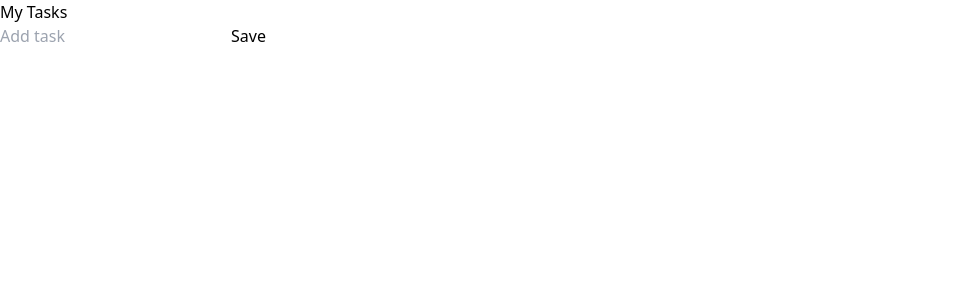
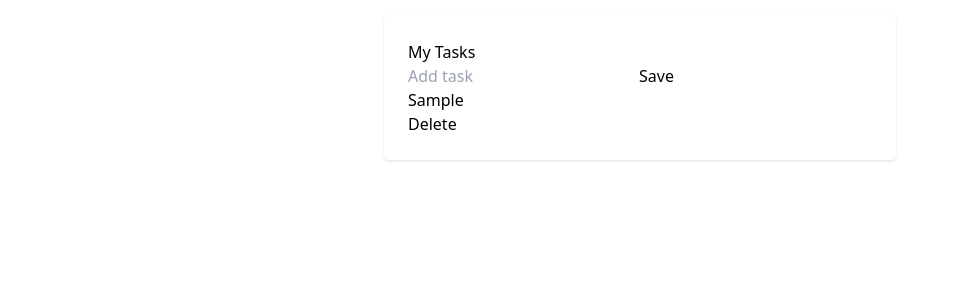
Before and after one commit to nadimtuhin/yet-another-todolist, a Next.js app: page / in a window 1280 px wide. Both pictures are taken after typing "Sample" into the empty fields and a click on the button "Save". Shown: the top 300 px of the page, without its empty margins (0-957 px from the left). Built offline with nearby package versions, Linux system fonts and the light colour scheme.

Commit message:
feat: show todoList and delete button

```diff
--- /dev/null
+++ b/components/home/TodoItem.jsx
@@ -0,0 +1,35 @@
+import React from 'react';
+import { useDispatch } from 'react-redux';
+import { deleteTask } from '../../redux/tasksSlice';
+
+// eslint-disable-next-line react/prop-types
+function TodoItem({ id, title }) {
+  const dispatch = useDispatch();
+
+  const removeTask = () => {
+    dispatch(
+      deleteTask({
+        id,
+      }),
+    );
+  };
+
+  return (
+    <li className="task-item">
+      <div>
+        {title}
+      </div>
+      <div>
+        <button
+          type="button"
+          className="remove-task-button"
+          onClick={() => { removeTask(); }}
+        >
+          Delete
+        </button>
+      </div>
+    </li>
+  );
+}
+
+export default TodoItem;
--- /dev/null
+++ b/components/home/TodoList.jsx
@@ -0,0 +1,17 @@
+import React from 'react';
+import { useSelector } from 'react-redux';
+import TodoItem from './TodoItem';
+
+function TodoList() {
+  const todos = useSelector((state) => state.tasks);
+
+  return (
+    <ul className="tasks-list">
+      {todos.map((todo) => (
+        <TodoItem id={todo.id} title={todo.name} completed={todo.status} />
+      ))}
+    </ul>
+  );
+}
+
+export default TodoList;
--- a/pages/index.jsx
+++ b/pages/index.jsx
@@ -1,4 +1,5 @@
 import AddTodo from '../components/home/AddTodo';
+import TodoList from '../components/home/TodoList';
 
 export default function Home() {
   return (
@@ -6,6 +7,7 @@ export default function Home() {
       <div className="app-wrapper">
         <h1 className="app-title">My Tasks</h1>
         <AddTodo />
+        <TodoList />
       </div>
     </div>
   );
--- a/styles/globals.css
+++ b/styles/globals.css
@@ -2,6 +2,10 @@
 @tailwind components;
 @tailwind utilities;
 
-.test-title {
-  @apply text-3xl font-bold underline;
+.app-container {
+  @apply w-full flex items-center justify-center font-sans;
 }
+
+.app-wrapper {
+  @apply bg-white rounded shadow p-6 m-4 w-full lg:w-3/4 lg:max-w-lg;
+}
```
